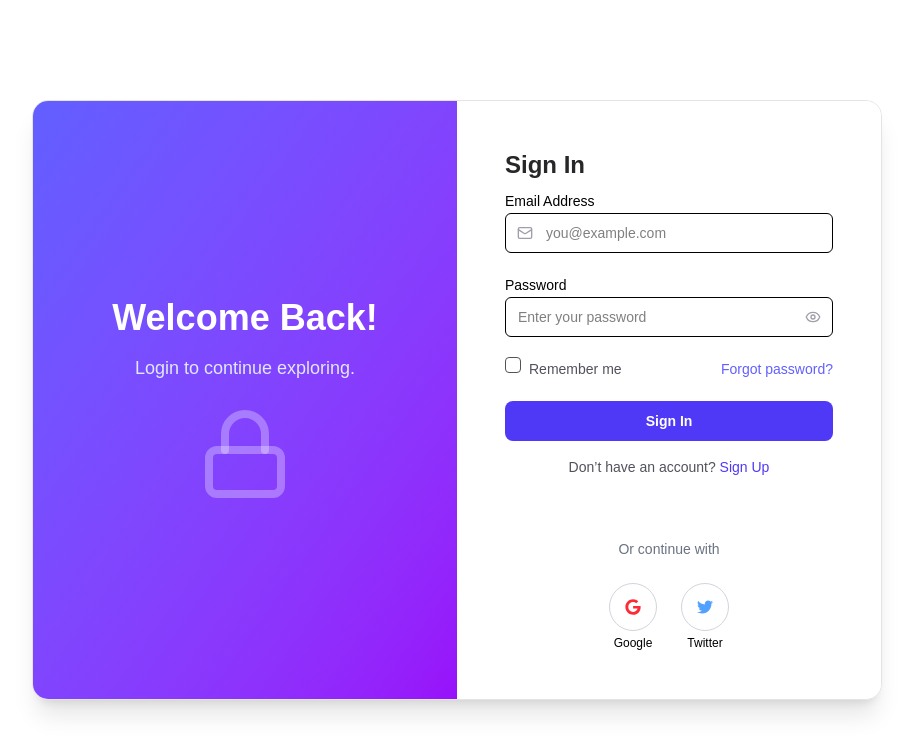
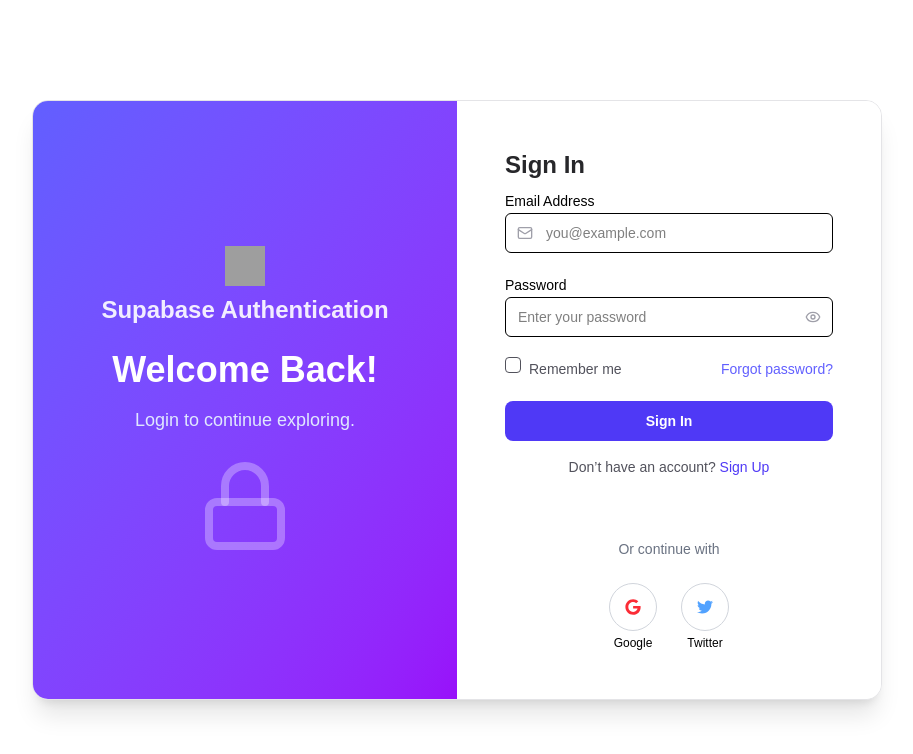
Before and after one commit to sumairirshad/supabase_authentication, a Next.js app: page / in a window 1280 px wide. Shown: the top 754 px of the page, without its empty margins (183-1096 px from the left). Built offline with nearby package versions, Linux system fonts and the light colour scheme; no server answers; grey boxes are pictures that could not be loaded.

Commit message:
add app heading

```diff
--- a/src/app/components/AuthForm.tsx
+++ b/src/app/components/AuthForm.tsx
@@ -22,6 +22,7 @@
 import { SocialLogin } from './SocialLogin'
 import { useUser } from '../context/UserContext'
 import { useProvider } from '../context/ProviderContext'
+import Image from 'next/image'
 
 const signInSchema = z.object({
   email: z.string().email('Please enter a valid email address'),
@@ -137,17 +138,33 @@
 
 return (
   <div className="mx-auto md:w-[850px] rounded-2xl overflow-hidden shadow-xl border border-zinc-200 bg-white flex flex-col md:flex-row min-h-[600px]">
+
   <div className="bg-gradient-to-br from-indigo-500 to-purple-600 text-white flex flex-col justify-center items-center p-10 w-full md:w-1/2">
+
+    <div className="flex flex-col items-center mb-6">
+      <Image
+        src="https://img.icons8.com/fluency/48/supabase.png"
+        alt="Supabase Logo"
+        className="h-10 mb-2"
+        width={40}
+        height={20}
+      />
+      <h2 className="text-2xl font-semibold text-white/90">Supabase Authentication</h2>
+    </div>
+
     <div className="text-4xl font-extrabold mb-4">
       {isSignUp ? 'Join Us Today!' : 'Welcome Back!'}
     </div>
+
     <p className="text-lg text-indigo-100 text-center mb-6 px-4">
       {isSignUp
         ? 'Sign up to unlock exclusive features and content.'
         : 'Login to continue exploring.'}
     </p>
+
     <Lock className="h-24 w-24 text-white/30" />
   </div>
+
 
     <div className="flex-1 bg-white p-8 md:p-12 flex flex-col justify-between">
       <div>
```
Lines whose indentation alone changed are shown as unchanged.
